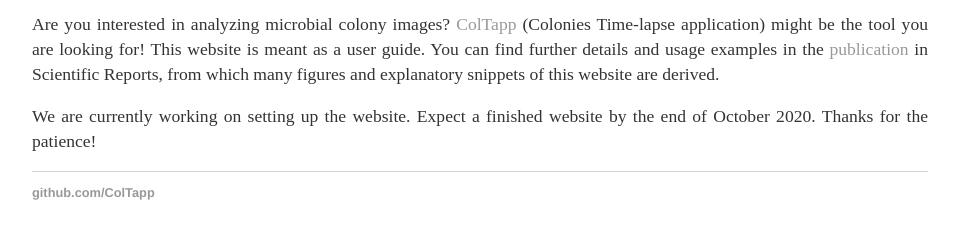
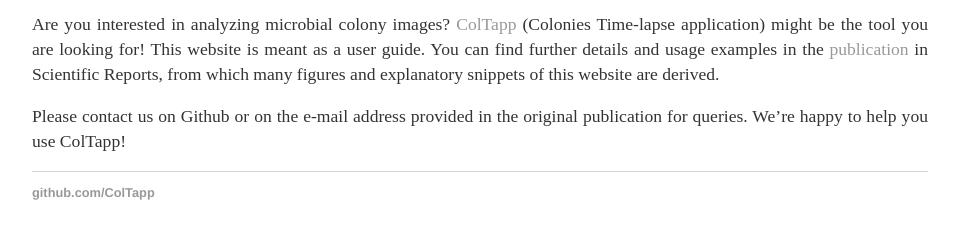
Before and after one commit to ColTapp/ColTapp.github.io, a Jekyll site: the page built from index.md, in a window 1280 px wide. Shown: the part 170-409 px from the top of the page, without its empty margins (160-1119 px from the left). Built offline with Jekyll 4.4.1, drawn with Linux system fonts in a browser that asks for light colours.

Commit message:
Update index.md

```diff
--- a/index.md
+++ b/index.md
@@ -5,4 +5,4 @@
 # ColTapp
 Are you interested in analyzing microbial colony images? [ColTapp](https://coltapp.github.io/about.html) (Colonies Time-lapse application) might be the tool you are looking for! This website is meant as a user guide. You can find further details and usage examples in the [publication](https://doi.org/10.1038/s41598-020-72979-4) in Scientific Reports, from which many figures and explanatory snippets of this website are derived.
 
-We are currently working on setting up the website. Expect a finished website by the end of October 2020. Thanks for the patience!
+Please contact us on Github or on the e-mail address provided in the original publication for queries. We're happy to help you use ColTapp!
```
